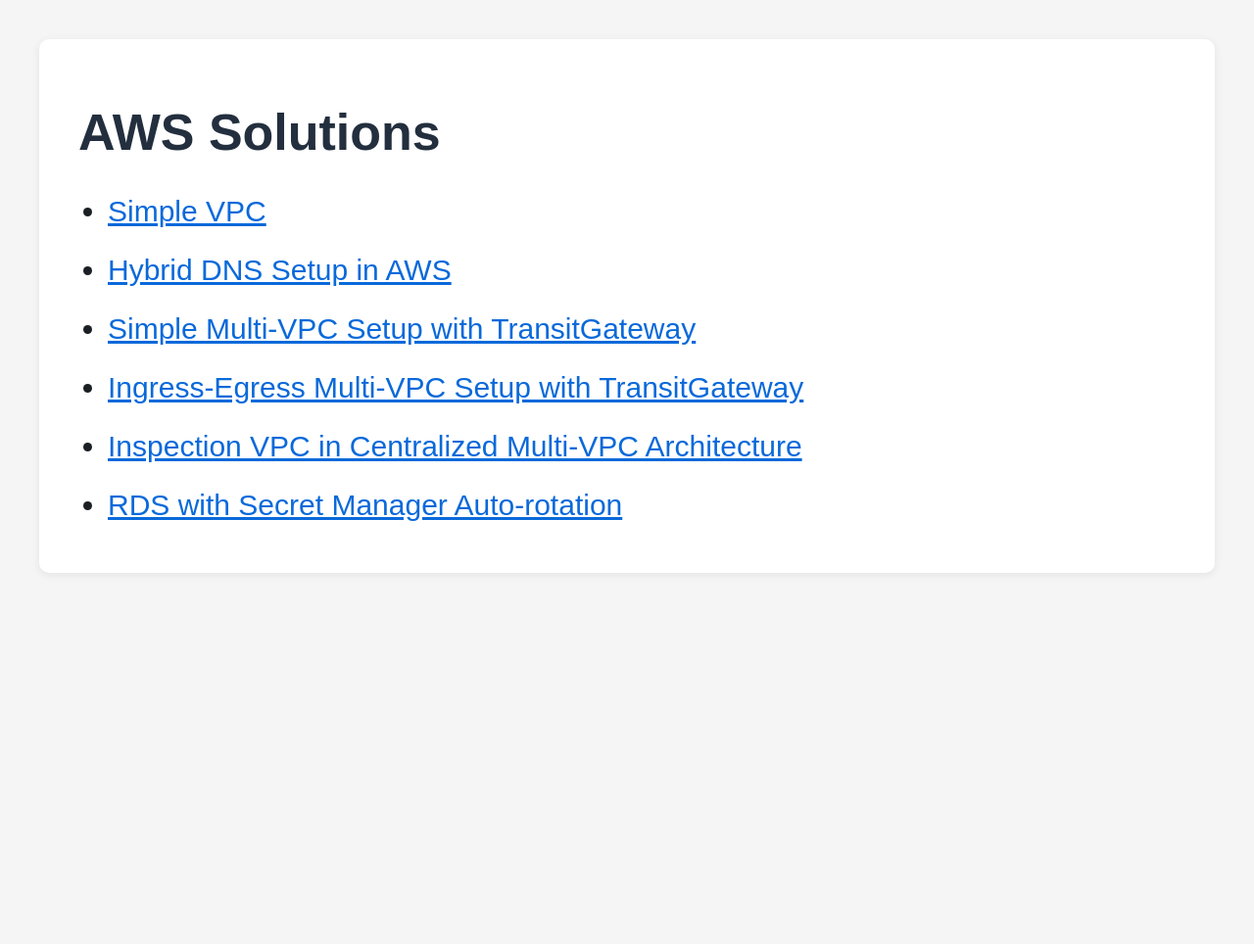
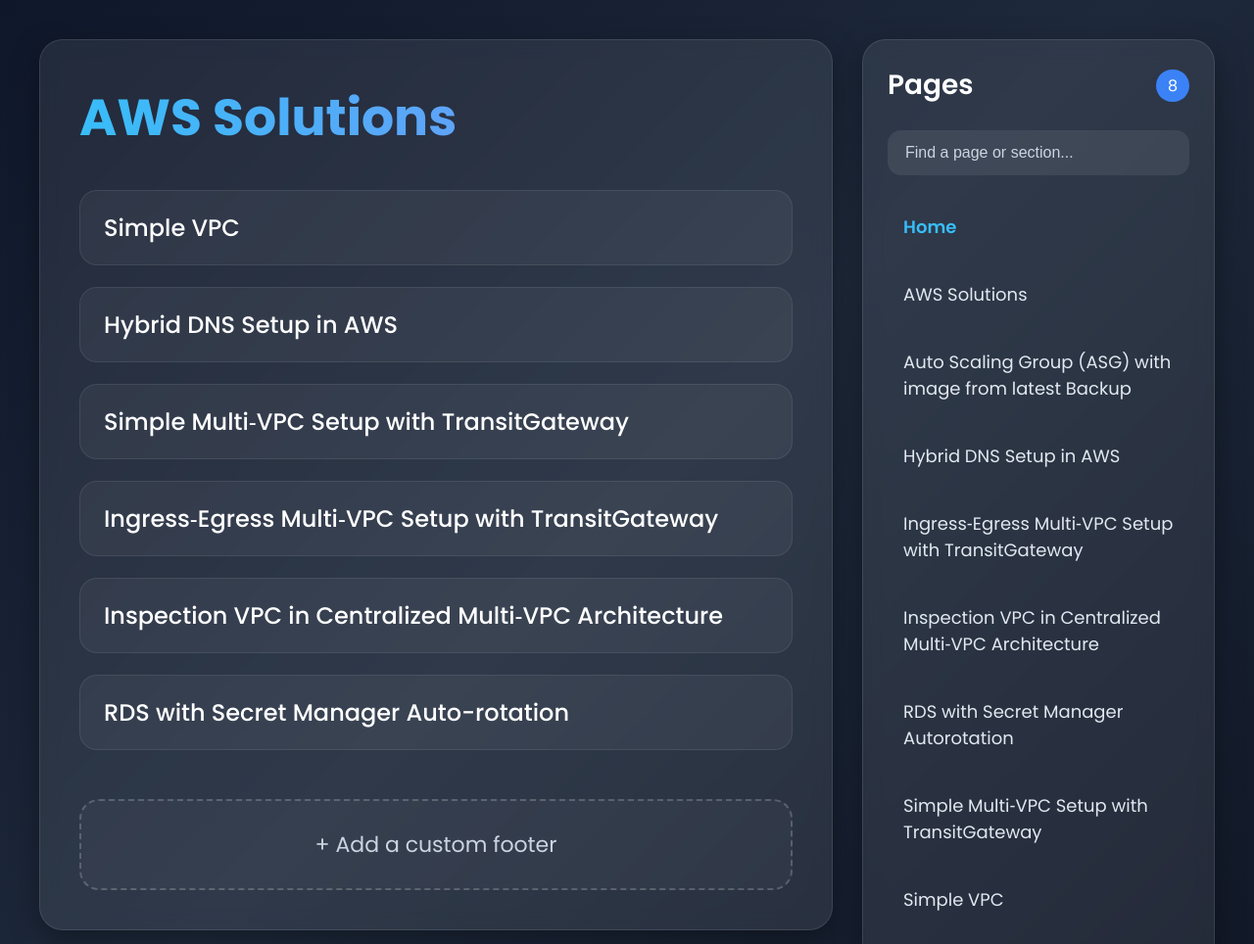
Before and after one commit to rajeshraveendra/AWS_Solutions, a plain HTML site: page index.html in a window 1280 px wide. Shown: the top 964 px of the page at 98% size. Before the commit the page ends 800 px from the top, so only its background shows below. Drawn offline with Linux system fonts and the light colour scheme.

Commit message:
Update index.html

```diff
--- a/index.html
+++ b/index.html
@@ -3,84 +3,226 @@
 <head>
     <meta charset="UTF-8" />
     <meta name="viewport" content="width=device-width, initial-scale=1.0" />
+
     <title>AWS Solutions</title>
 
+    <!-- Google Fonts -->
+    <link href="https://fonts.googleapis.com/css2?family=Poppins:wght@300;400;500;600;700&display=swap" rel="stylesheet">
+
     <style>
-        body {
-            font-family: Arial, Helvetica, sans-serif;
-            background-color: #f5f5f5;
-            margin: 0;
-            padding: 40px;
-            color: #1b1f23;
+
+        *{
+            margin:0;
+            padding:0;
+            box-sizing:border-box;
         }
 
-        .container {
-            max-width: 1200px;
-            margin: auto;
-            background: #ffffff;
-            padding: 30px 40px;
-            border-radius: 10px;
-            box-shadow: 0 2px 8px rgba(0,0,0,0.08);
+        body{
+            font-family:'Poppins',sans-serif;
+            background: linear-gradient(135deg,#0f172a,#1e293b,#111827);
+            min-height:100vh;
+            color:#ffffff;
+            padding:40px;
         }
 
-        h1 {
-            font-size: 52px;
-            margin-bottom: 30px;
-            color: #232f3e;
+        .layout{
+            display:flex;
+            gap:30px;
+            align-items:flex-start;
         }
 
-        ul {
-            padding-left: 30px;
+        /* Main Content */
+
+        .main-content{
+            flex:1;
+            background:rgba(255,255,255,0.08);
+            backdrop-filter:blur(10px);
+            border:1px solid rgba(255,255,255,0.1);
+            border-radius:24px;
+            padding:40px;
+            box-shadow:0 10px 30px rgba(0,0,0,0.35);
         }
 
-        li {
-            margin-bottom: 18px;
-            font-size: 30px;
-            line-height: 1.4;
+        h1{
+            font-size:52px;
+            font-weight:700;
+            margin-bottom:35px;
+            background: linear-gradient(to right,#38bdf8,#818cf8);
+            -webkit-background-clip:text;
+            -webkit-text-fill-color:transparent;
         }
 
-        a {
-            color: #0969da;
-            text-decoration: underline;
+        .solution-list{
+            list-style:none;
         }
 
-        a:hover {
-            color: #0550ae;
+        .solution-list li{
+            margin-bottom:22px;
         }
 
-        .footer {
-            margin-top: 60px;
-            padding: 25px;
-            border: 2px dashed #d0d7de;
-            border-radius: 12px;
-            text-align: center;
-            color: #57606a;
-            font-size: 22px;
+        .solution-list a{
+            display:block;
+            text-decoration:none;
+            color:#ffffff;
+            background:rgba(255,255,255,0.05);
+            padding:20px 24px;
+            border-radius:18px;
+            font-size:24px;
+            font-weight:500;
+            transition:0.3s ease;
+            border:1px solid rgba(255,255,255,0.08);
         }
 
-        @media (max-width: 768px) {
-            body {
-                padding: 20px;
+        .solution-list a:hover{
+            transform:translateY(-3px);
+            background:linear-gradient(135deg,#2563eb,#7c3aed);
+            box-shadow:0 10px 20px rgba(0,0,0,0.3);
         }
 
-            h1 {
-                font-size: 36px;
+        /* Footer */
+
+        .footer{
+            margin-top:50px;
+            border:2px dashed rgba(255,255,255,0.2);
+            border-radius:20px;
+            padding:28px;
+            text-align:center;
+            color:#cbd5e1;
+            font-size:22px;
+            background:rgba(255,255,255,0.03);
         }
 
-            li {
-                font-size: 22px;
+        /* Sidebar */
+
+        .sidebar{
+            width:360px;
+            background:rgba(255,255,255,0.08);
+            backdrop-filter:blur(10px);
+            border-radius:24px;
+            padding:25px;
+            border:1px solid rgba(255,255,255,0.1);
+            box-shadow:0 10px 30px rgba(0,0,0,0.35);
+            position:sticky;
+            top:30px;
         }
+
+        .sidebar-header{
+            display:flex;
+            justify-content:space-between;
+            align-items:center;
+            margin-bottom:25px;
         }
+
+        .sidebar-header h2{
+            font-size:28px;
+            font-weight:600;
+        }
+
+        .badge{
+            background:#3b82f6;
+            color:white;
+            padding:4px 12px;
+            border-radius:50px;
+            font-size:16px;
+        }
+
+        .search-box{
+            width:100%;
+            padding:14px 18px;
+            border:none;
+            border-radius:14px;
+            background:rgba(255,255,255,0.08);
+            color:white;
+            margin-bottom:25px;
+            font-size:16px;
+            outline:none;
+        }
+
+        .search-box::placeholder{
+            color:#cbd5e1;
+        }
+
+        .sidebar ul{
+            list-style:none;
+        }
+
+        .sidebar li{
+            margin-bottom:14px;
+        }
+
+        .sidebar a{
+            text-decoration:none;
+            color:#e2e8f0;
+            font-size:18px;
+            display:block;
+            padding:14px 16px;
+            border-radius:14px;
+            transition:0.3s;
+        }
+
+        .sidebar a:hover{
+            background:rgba(255,255,255,0.08);
+            color:#38bdf8;
+        }
+
+        .home{
+            color:#38bdf8 !important;
+            font-weight:600;
+        }
+
+        /* Responsive */
+
+        @media(max-width:1100px){
+
+            .layout{
+                flex-direction:column;
+            }
+
+            .sidebar{
+                width:100%;
+                position:relative;
+                top:0;
+            }
+
+        }
+
+        @media(max-width:768px){
+
+            body{
+                padding:20px;
+            }
+
+            h1{
+                font-size:36px;
+            }
+
+            .solution-list a{
+                font-size:18px;
+                padding:16px;
+            }
+
+            .sidebar a{
+                font-size:16px;
+            }
+
+        }
+
     </style>
+
 </head>
 
 <body>
 
-    <div class="container">
+    <div class="layout">
+
+        <!-- Main Content -->
+
+        <div class="main-content">
 
             <h1>AWS Solutions</h1>
 
-        <ul>
+            <ul class="solution-list">
+
                 <li>
                     <a href="https://github.com/rajeshraveendra/AWS_Solutions/wiki/Simple-VPC" target="_blank">
                         Simple VPC
@@ -95,19 +237,19 @@
 
                 <li>
                     <a href="https://github.com/rajeshraveendra/AWS_Solutions/wiki/Simple-Multi%E2%80%90VPC-Setup-with-TransitGateway" target="_blank">
-                    Simple Multi-VPC Setup with TransitGateway
+                        Simple Multi‐VPC Setup with TransitGateway
                     </a>
                 </li>
 
                 <li>
                     <a href="https://github.com/rajeshraveendra/AWS_Solutions/wiki/Ingress%E2%80%90Egress-Multi%E2%80%90VPC-Setup-with-TransitGateway" target="_blank">
-                    Ingress-Egress Multi-VPC Setup with TransitGateway
+                        Ingress‐Egress Multi‐VPC Setup with TransitGateway
                     </a>
                 </li>
 
                 <li>
                     <a href="https://github.com/rajeshraveendra/AWS_Solutions/wiki/Inspection-VPC-in-Centralized-Multi%E2%80%90VPC-Architecture" target="_blank">
-                    Inspection VPC in Centralized Multi-VPC Architecture
+                        Inspection VPC in Centralized Multi‐VPC Architecture
                     </a>
                 </li>
 
@@ -116,7 +258,67 @@
                         RDS with Secret Manager Auto-rotation
                     </a>
                 </li>
+
             </ul>
+
+            <div class="footer">
+                + Add a custom footer
+            </div>
+
+        </div>
+
+        <!-- Sidebar -->
+
+        <div class="sidebar">
+
+            <div class="sidebar-header">
+                <h2>Pages</h2>
+                <span class="badge">8</span>
+            </div>
+
+            <input type="text" class="search-box" placeholder="Find a page or section..." />
+
+            <ul>
+
+                <li>
+                    <a class="home" href="#">Home</a>
+                </li>
+
+                <li>
+                    <a href="#">AWS Solutions</a>
+                </li>
+
+                <li>
+                    <a href="#">Auto Scaling Group (ASG) with image from latest Backup</a>
+                </li>
+
+                <li>
+                    <a href="#">Hybrid DNS Setup in AWS</a>
+                </li>
+
+                <li>
+                    <a href="#">Ingress‐Egress Multi‐VPC Setup with TransitGateway</a>
+                </li>
+
+                <li>
+                    <a href="#">Inspection VPC in Centralized Multi‐VPC Architecture</a>
+                </li>
+
+                <li>
+                    <a href="#">RDS with Secret Manager Autorotation</a>
+                </li>
+
+                <li>
+                    <a href="#">Simple Multi‐VPC Setup with TransitGateway</a>
+                </li>
+
+                <li>
+                    <a href="#">Simple VPC</a>
+                </li>
+
+            </ul>
+
+        </div>
 
     </div>
 
```
Lines whose indentation alone changed are shown as unchanged.
